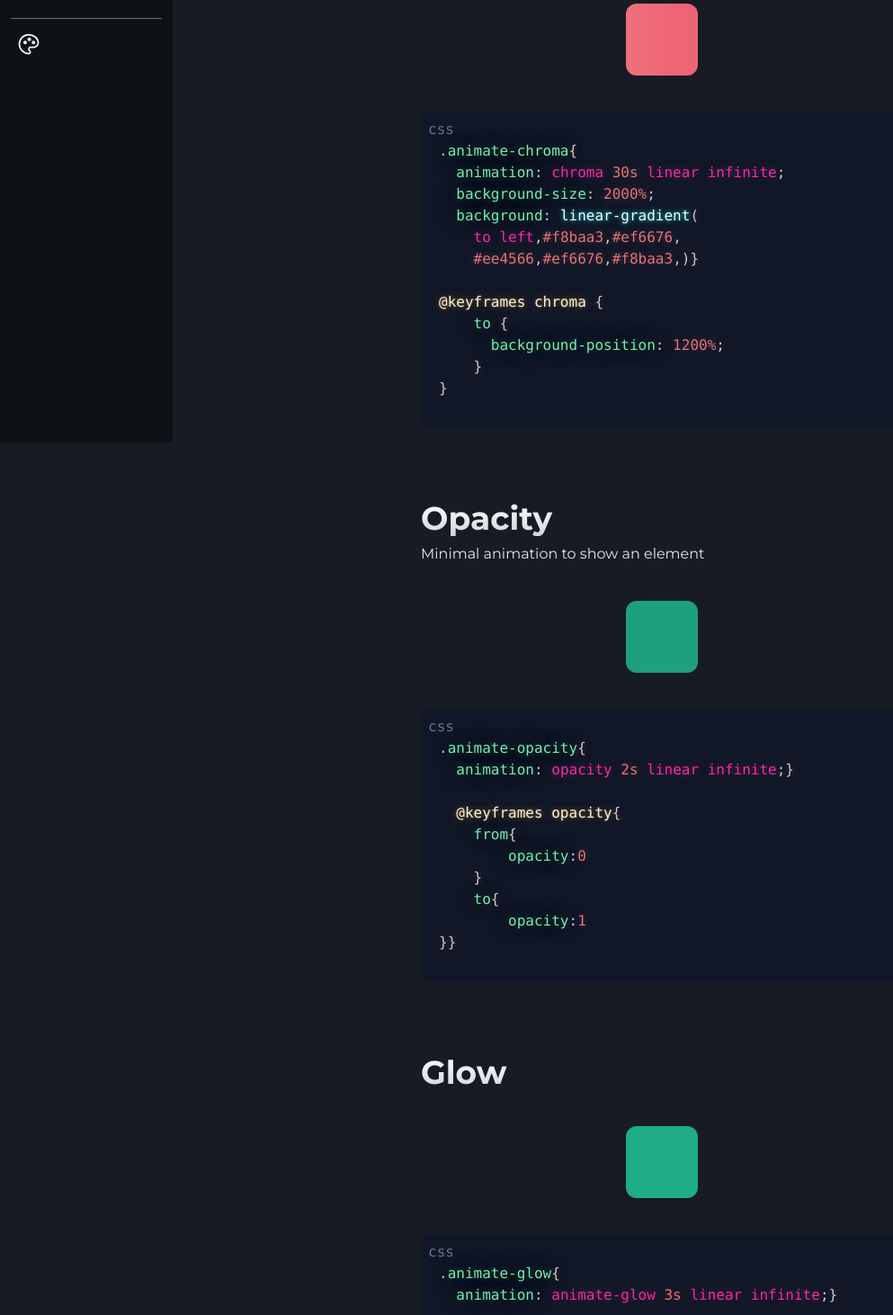
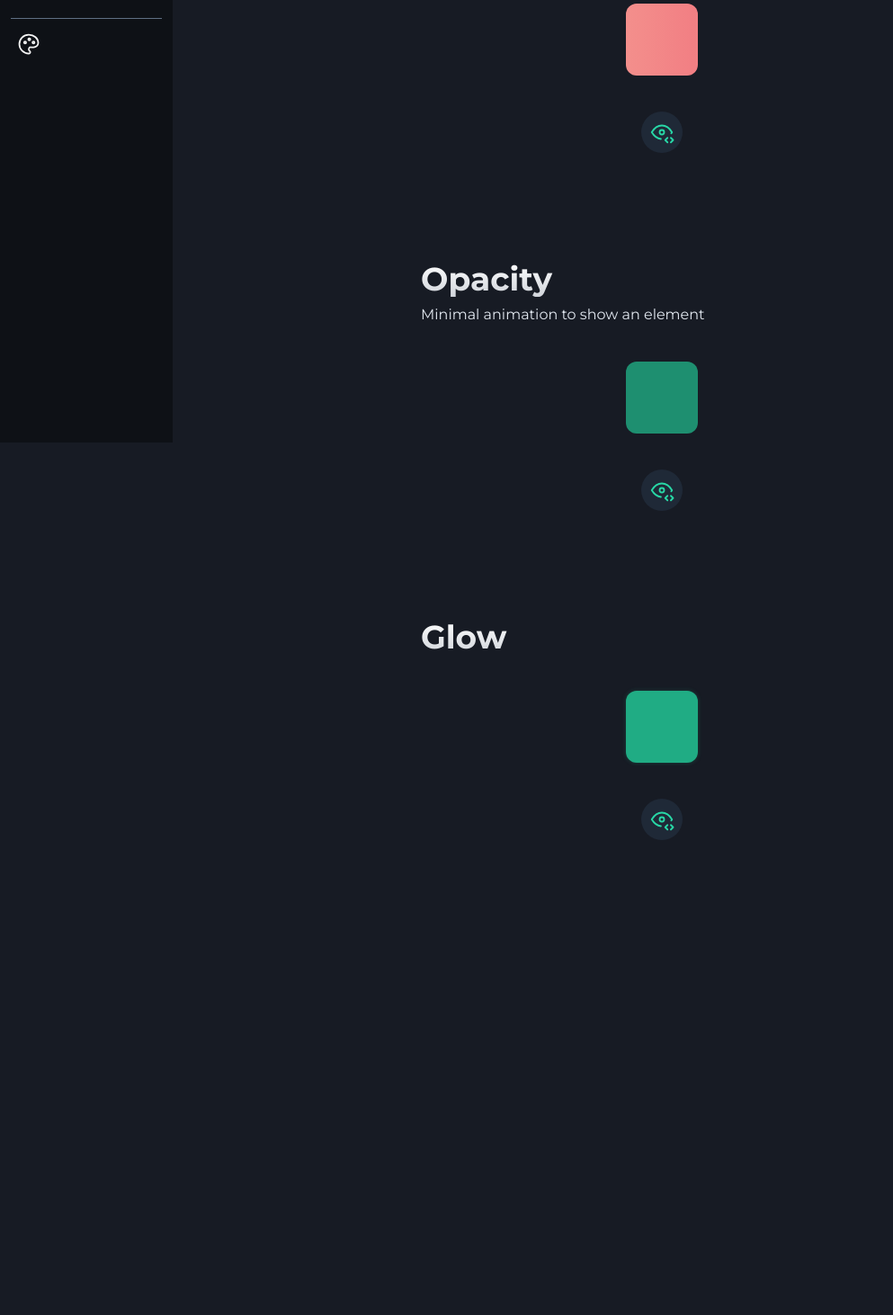
Before and after one commit to pa-ku/quantum_ui, a React (Vite) app: page /animations in a window 1280 px wide. Shown: the part 308-1770 px from the top of the page at 90% size, without its empty margins (0-993 px from the left). After the commit the page ends 1394 px from the top, so only its background shows below. Built offline with nearby package versions, Linux system fonts and the light colour scheme; the HTML template or start-up script is replaced by a standard one.

Commit message:
hidded all codes

```diff
--- a/src/components/animations/Chroma_anim.tsx
+++ b/src/components/animations/Chroma_anim.tsx
@@ -1,5 +1,6 @@
-import CodeBlock from "../CodeBlock";
-import React from "react";
+import CodeBlock from '../CodeBlock'
+import React from 'react'
+import CodeWrapper from '../CodeWrapper'
 
 export default function Chroma_anim() {
   const codeBlock = `.animate-chroma{
@@ -13,12 +14,14 @@ export default function Chroma_anim() {
     to {
       background-position: 1200%;
     }
-}`;
+}`
 
   return (
     <>
       <div className="animate-chroma h-20 w-20 rounded-xl bg-primary-300"></div>
-      <CodeBlock code={codeBlock} language={"css"} />
+      <CodeWrapper>
+        <CodeBlock code={codeBlock} language={'css'} />
+      </CodeWrapper>
     </>
-  );
+  )
 }
--- a/src/components/animations/Glow_anim.tsx
+++ b/src/components/animations/Glow_anim.tsx
@@ -1,5 +1,6 @@
-import CodeBlock from "../CodeBlock";
-import React from "react";
+import CodeBlock from '../CodeBlock'
+import React from 'react'
+import CodeWrapper from '../CodeWrapper'
 export default function Glow_anim() {
   const codeBlock = `.animate-glow{
   animation: animate-glow 3s linear infinite;}
@@ -7,12 +8,14 @@ export default function Glow_anim() {
   @keyframes animate-glow {
     50% {
       box-shadow: 0px 0px 20px var(--primary);
-}}`;
+}}`
 
   return (
     <>
-      <div className="h-20 w-20 animate-glow rounded-xl bg-primary"></div>
-      <CodeBlock code={codeBlock} language={"css"} />
+      <div className="animate-glow h-20 w-20 rounded-xl bg-primary"></div>
+      <CodeWrapper>
+        <CodeBlock code={codeBlock} language={'css'} />
+      </CodeWrapper>
     </>
-  );
+  )
 }
--- a/src/components/animations/Opacity_anim.tsx
+++ b/src/components/animations/Opacity_anim.tsx
@@ -1,5 +1,6 @@
-import CodeBlock from "../CodeBlock";
-import React from "react";
+import CodeBlock from '../CodeBlock'
+import React from 'react'
+import CodeWrapper from '../CodeWrapper'
 
 export default function Opacity_anim() {
   const codeBlock = `.animate-opacity{
@@ -11,12 +12,14 @@ export default function Opacity_anim() {
     }
     to{
         opacity:1
-}}`;
+}}`
 
   return (
     <>
       <div className="opacity h-20 w-20 rounded-xl bg-primary"></div>
-      <CodeBlock code={codeBlock} language={"css"} />
+      <CodeWrapper>
+        <CodeBlock code={codeBlock} language={'css'} />
+      </CodeWrapper>
     </>
-  );
+  )
 }
--- a/src/components/buttons/Action_button.tsx
+++ b/src/components/buttons/Action_button.tsx
@@ -14,6 +14,7 @@ export default function ActionBtn() {
   return (
     <>
       {componentToJsx}
+
       <CodeBlock code={componentCode} />
     </>
   )
--- a/src/components/checkboxes/Active_Checkbox.tsx
+++ b/src/components/checkboxes/Active_Checkbox.tsx
@@ -1,6 +1,7 @@
 import CodeBlock from '../CodeBlock'
 import React from 'react'
 import jsxToString from 'react-element-to-jsx-string'
+import CodeWrapper from '../CodeWrapper'
 
 export default function TextCheckbox() {
   const componentToJsx = (
@@ -9,7 +10,7 @@ export default function TextCheckbox() {
         type="checkbox"
         className="peer absolute h-full w-full cursor-pointer appearance-none"
       />
-      <p className="pointer-events-none rounded-xl bg-gray-600 px-4 py-2 font-bold peer-checked:bg-primary peer-checked:shadow-center peer-checked:shadow-primary">
+      <p className="pointer-events-none rounded-xl bg-gray-600 px-4 py-2 font-bold peer-checked:bg-primary">
         Checkbox
       </p>
     </div>
@@ -19,7 +20,9 @@ export default function TextCheckbox() {
   return (
     <>
       {componentToJsx}
-      <CodeBlock code={componentCode} />
+      <CodeWrapper>
+        <CodeBlock code={componentCode} />
+      </CodeWrapper>
     </>
   )
 }
--- a/src/components/checkboxes/More_Checkbox.tsx
+++ b/src/components/checkboxes/More_Checkbox.tsx
@@ -1,6 +1,7 @@
 import CodeBlock from '../CodeBlock'
 import React from 'react'
 import jsxToString from 'react-element-to-jsx-string'
+import CodeWrapper from '../CodeWrapper'
 
 export default function More_Checkbox() {
   const componentToJsx = (
@@ -25,7 +26,9 @@ export default function More_Checkbox() {
   return (
     <>
       {componentToJsx}
-      <CodeBlock code={componentCode} />
+      <CodeWrapper>
+        <CodeBlock code={componentCode} />
+      </CodeWrapper>
     </>
   )
 }
--- a/src/components/checkboxes/Theme_Checkbox.tsx
+++ b/src/components/checkboxes/Theme_Checkbox.tsx
@@ -1,6 +1,7 @@
 import React from 'react'
 import CodeBlock from '../CodeBlock'
 import jsxToString from 'react-element-to-jsx-string'
+import CodeWrapper from '../CodeWrapper'
 
 export default function ThemeCheckbox() {
   const componentToJsx = (
@@ -26,7 +27,9 @@ export default function ThemeCheckbox() {
   return (
     <>
       {componentToJsx}
-      <CodeBlock code={componentCode} />
+      <CodeWrapper>
+        <CodeBlock code={componentCode} />
+      </CodeWrapper>
     </>
   )
 }
--- a/src/components/checkboxes/Toggle_Checkbox.tsx
+++ b/src/components/checkboxes/Toggle_Checkbox.tsx
@@ -1,12 +1,13 @@
 import CodeBlock from '../CodeBlock'
 import React from 'react'
 import jsxToString from 'react-element-to-jsx-string'
+import CodeWrapper from '../CodeWrapper'
 
 export default function ToggleBtn() {
   const componentToJsx = (
     <input
       type="checkbox"
-      className="relative flex h-6 w-12 cursor-pointer appearance-none items-center rounded-xl bg-white duration-200 before:pointer-events-none before:absolute before:h-4 before:w-4 before:translate-x-1 before:rounded-xl before:bg-primary before:duration-200 checked:bg-primary checked:shadow-center checked:shadow-primary checked:before:translate-x-7 checked:before:bg-white"
+      className="relative flex h-6 w-12 cursor-pointer appearance-none items-center rounded-xl bg-white duration-200 before:pointer-events-none before:absolute before:h-4 before:w-4 before:translate-x-1 before:rounded-xl before:bg-primary before:duration-200 checked:bg-primary  checked:before:translate-x-7 checked:before:bg-white"
     />
   )
   const componentCode = jsxToString(componentToJsx)
@@ -14,7 +15,9 @@ export default function ToggleBtn() {
   return (
     <>
       {componentToJsx}
-      <CodeBlock code={componentCode} />
+      <CodeWrapper>
+        <CodeBlock code={componentCode} />
+      </CodeWrapper>
     </>
   )
 }
--- a/src/components/inputs/Minimal_Input.tsx
+++ b/src/components/inputs/Minimal_Input.tsx
@@ -1,6 +1,7 @@
 import CodeBlock from '../CodeBlock'
 import React from 'react'
 import jsxToString from 'react-element-to-jsx-string'
+import CodeWrapper from '../CodeWrapper'
 
 export default function MinimalInput() {
   const componentToJsx = (
@@ -16,7 +17,9 @@ export default function MinimalInput() {
   return (
     <>
       {componentToJsx}
-      <CodeBlock code={componentCode} />
+      <CodeWrapper>
+        <CodeBlock code={componentCode} />
+      </CodeWrapper>
     </>
   )
 }
--- a/src/components/inputs/Modern_input.tsx
+++ b/src/components/inputs/Modern_input.tsx
@@ -1,6 +1,7 @@
 import CodeBlock from '../CodeBlock'
 import React from 'react'
 import jsxToString from 'react-element-to-jsx-string'
+import CodeWrapper from '../CodeWrapper'
 
 export default function Modern_input() {
   const componentToJsx = (
@@ -21,7 +22,9 @@ export default function Modern_input() {
   return (
     <>
       {componentToJsx}
-      <CodeBlock code={componentCode} />
+      <CodeWrapper>
+        <CodeBlock code={componentCode} />
+      </CodeWrapper>
     </>
   )
 }
--- a/src/components/inputs/Search_input.tsx
+++ b/src/components/inputs/Search_input.tsx
@@ -1,6 +1,7 @@
 import CodeBlock from '../CodeBlock'
 import React from 'react'
 import jsxToString from 'react-element-to-jsx-string'
+import CodeWrapper from '../CodeWrapper'
 
 export default function InputSearch() {
   const componentToJsx = (
@@ -26,7 +27,9 @@ export default function InputSearch() {
   return (
     <>
       {componentToJsx}
-      <CodeBlock code={componentCode} />
+      <CodeWrapper>
+        <CodeBlock code={componentCode} />
+      </CodeWrapper>
     </>
   )
 }
--- a/src/components/modals/Confirmation_Modal.tsx
+++ b/src/components/modals/Confirmation_Modal.tsx
@@ -2,6 +2,7 @@ import React from 'react'
 import useModal from '../../hooks/useModal'
 import CodeBlock from '../CodeBlock'
 import jsxToString from 'react-element-to-jsx-string'
+import CodeWrapper from '../CodeWrapper'
 
 export default function Confirmation_modal() {
   const [refModal, openModal, closeModal] = useModal()
@@ -55,7 +56,9 @@ export default function Confirmation_modal() {
           </button>
         </div>
       </dialog>
-      <CodeBlock language="jsx" code={codeBlock} />
+      <CodeWrapper>
+        <CodeBlock language="jsx" code={codeBlock} />
+      </CodeWrapper>
     </>
   )
 }
```
